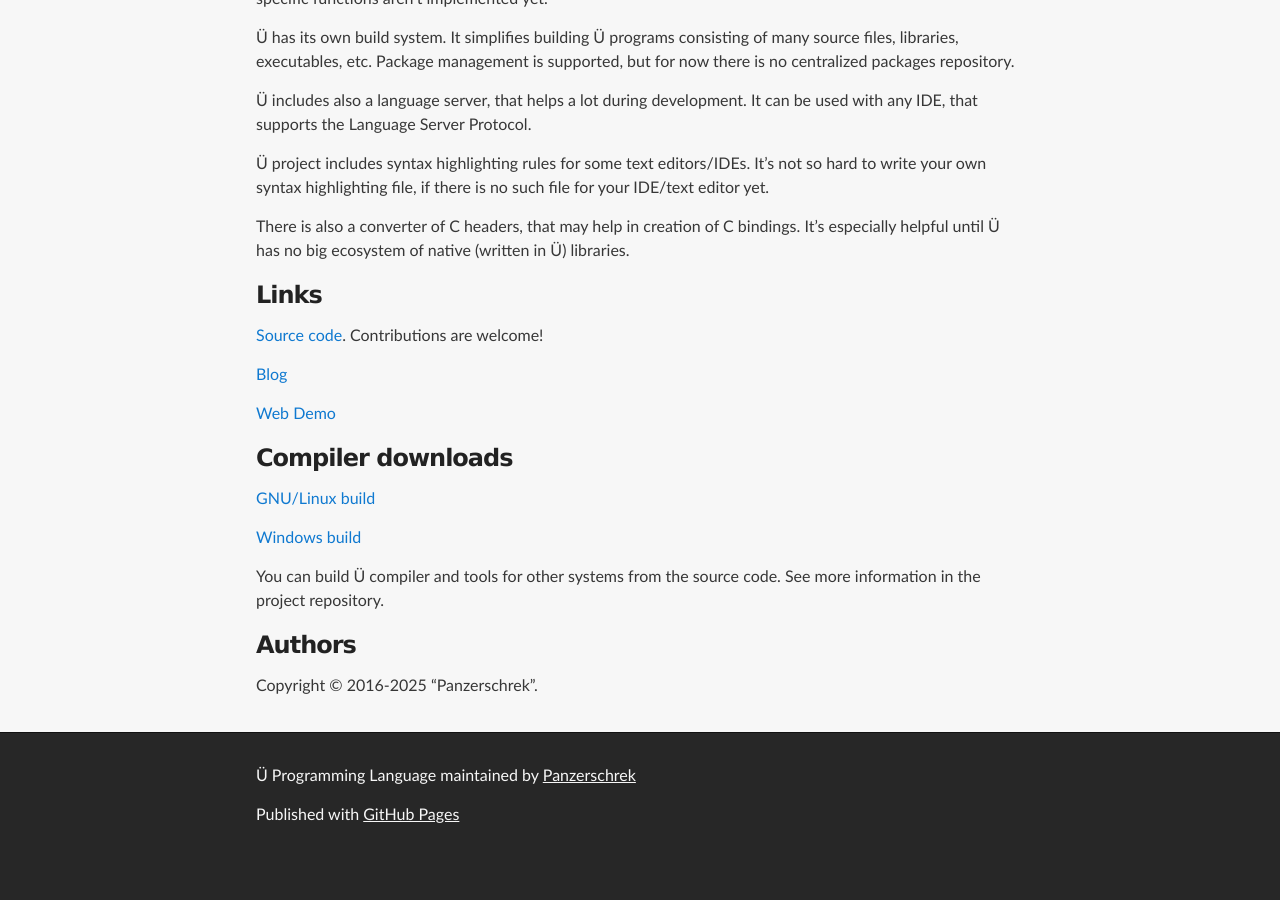
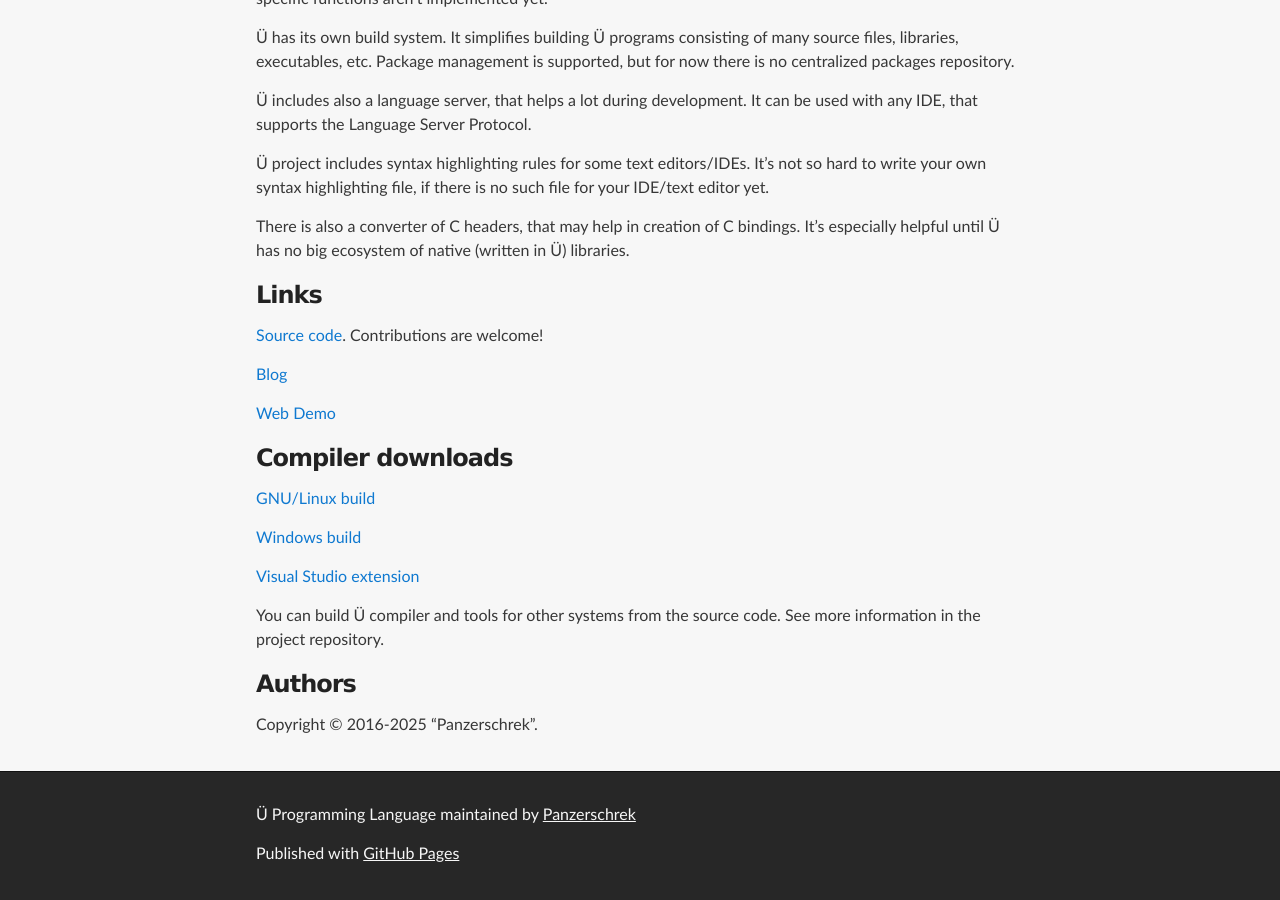
Before and after one commit to Panzerschrek/U-00DC-Sprache-site, a Jekyll site: the page built from index.md, in a window 1280 px wide and 900 px high, scrolled down 916 px. Built offline with Jekyll 4.4.1, drawn with Linux system fonts in a browser that asks for light colours; our own code applies the rules of GitHub Pages for plain Markdown files; before the commit the page ends 1777 px from its top, so only the background shows below that.

Commit message:
Dobavlena ssylka dlä skacivanija rasširenija dlä "Visual Studio".

```diff
--- a/index.md
+++ b/index.md
@@ -71,6 +71,8 @@ Contributions are welcome!
 
 [Windows build](https://panzerschrek.github.io/U-00DC-Sprache-site/compiler_windows.zip)
 
+[Visual Studio extension](https://panzerschrek.github.io/U-00DC-Sprache-site/Ü_extension.vsix)
+
 You can build Ü compiler and tools for other systems from the source code.
 See more information in the project repository.
 
```
